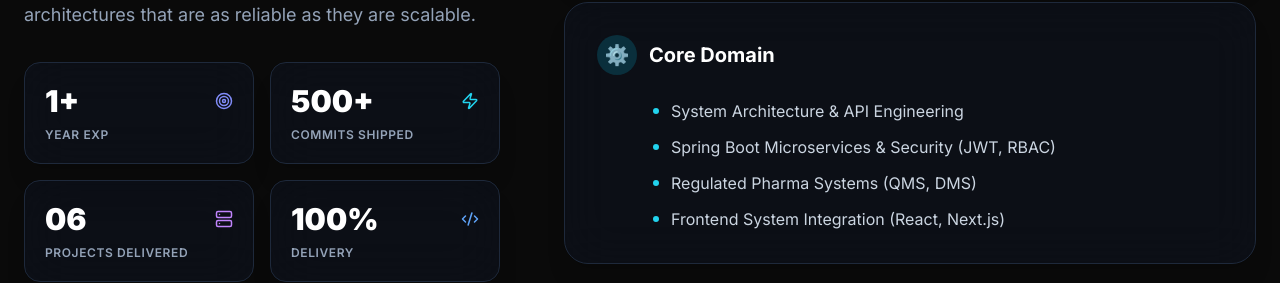
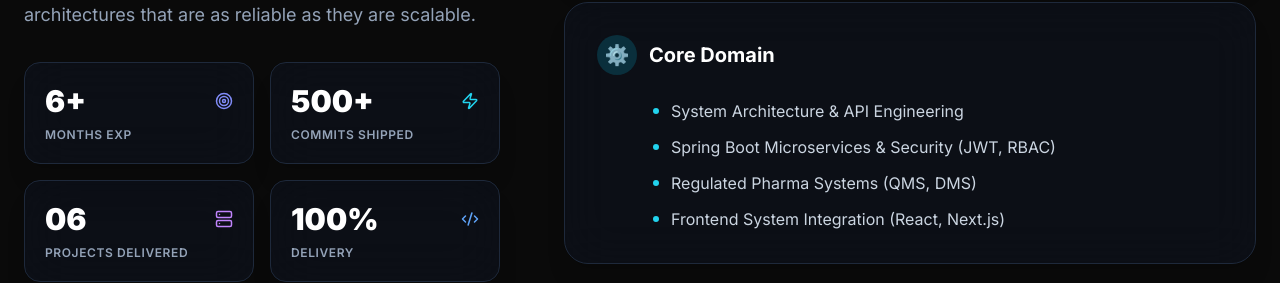
Before and after one commit to prathammodi12/pratham-portfolio, a Next.js app in the folder pratham-portfolio/: page / in a window 1280 px wide. Shown: the part 1160-1443 px from the top of the page. Built offline with nearby package versions, Linux system fonts and the light colour scheme; no server answers.

Commit message:
fix: change experience from 1+ year to 6+ months (internship not counted)

```diff
--- a/pratham-portfolio/features/about/About.tsx
+++ b/pratham-portfolio/features/about/About.tsx
@@ -14,8 +14,8 @@ interface StatItem {
 
 const stats: StatItem[] = [
   {
-    val: "1+",
-    label: "Year Exp",
+    val: "6+",
+    label: "Months Exp",
     icon: <Target size={18} className="text-indigo-400" />,
   },
   {
```
Also changed, not shown: pratham-portfolio/resume/resume.html (+4 -4 lines), 1 other file (tests, documents, lock files or other folders).
